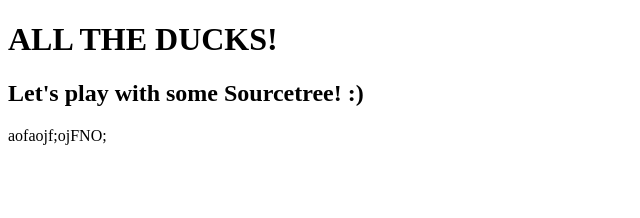
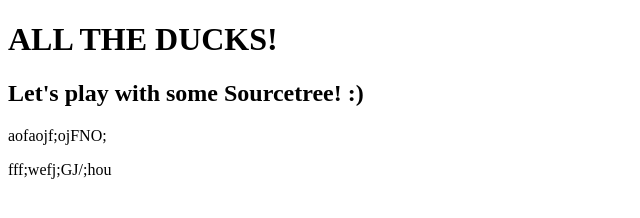
Before and after one commit to camckin10/RubberDucks, a plain HTML site: page index.html in a window 1280 px wide. Shown: the whole page, without its empty margins (0-640 px from the left). Drawn offline with Linux system fonts and the light colour scheme.

Commit message:
testing stuff again and stuff

```diff
--- a/index.html
+++ b/index.html
@@ -12,6 +12,8 @@
     <h1>ALL THE DUCKS!</h1>
     <h2>Let's play with some Sourcetree! :)</h2>
     <p>aofaojf;ojFNO;</p>
+
+    <p>fff;wefj;GJ/;hou </p>
 </body>
 
 </html>
```
